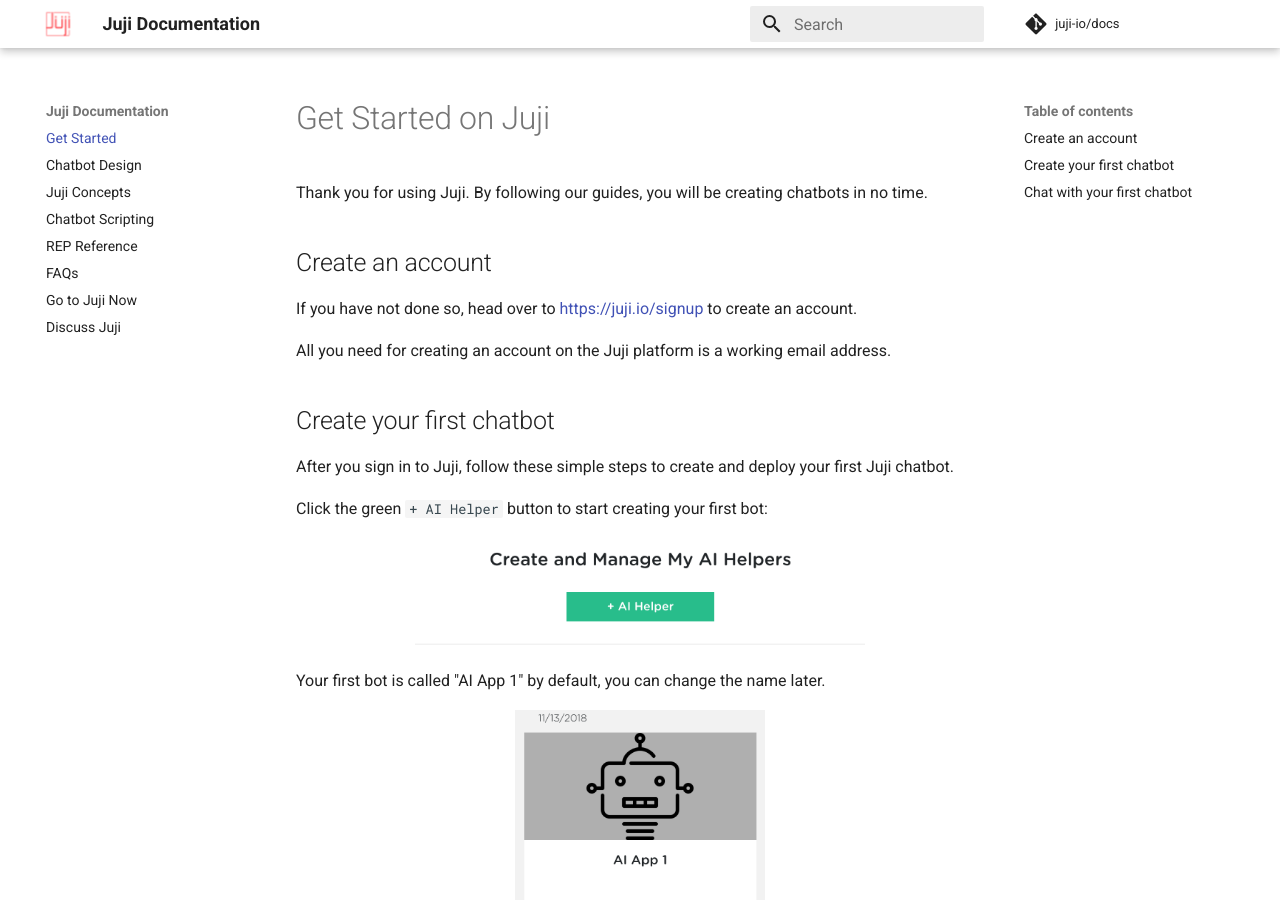
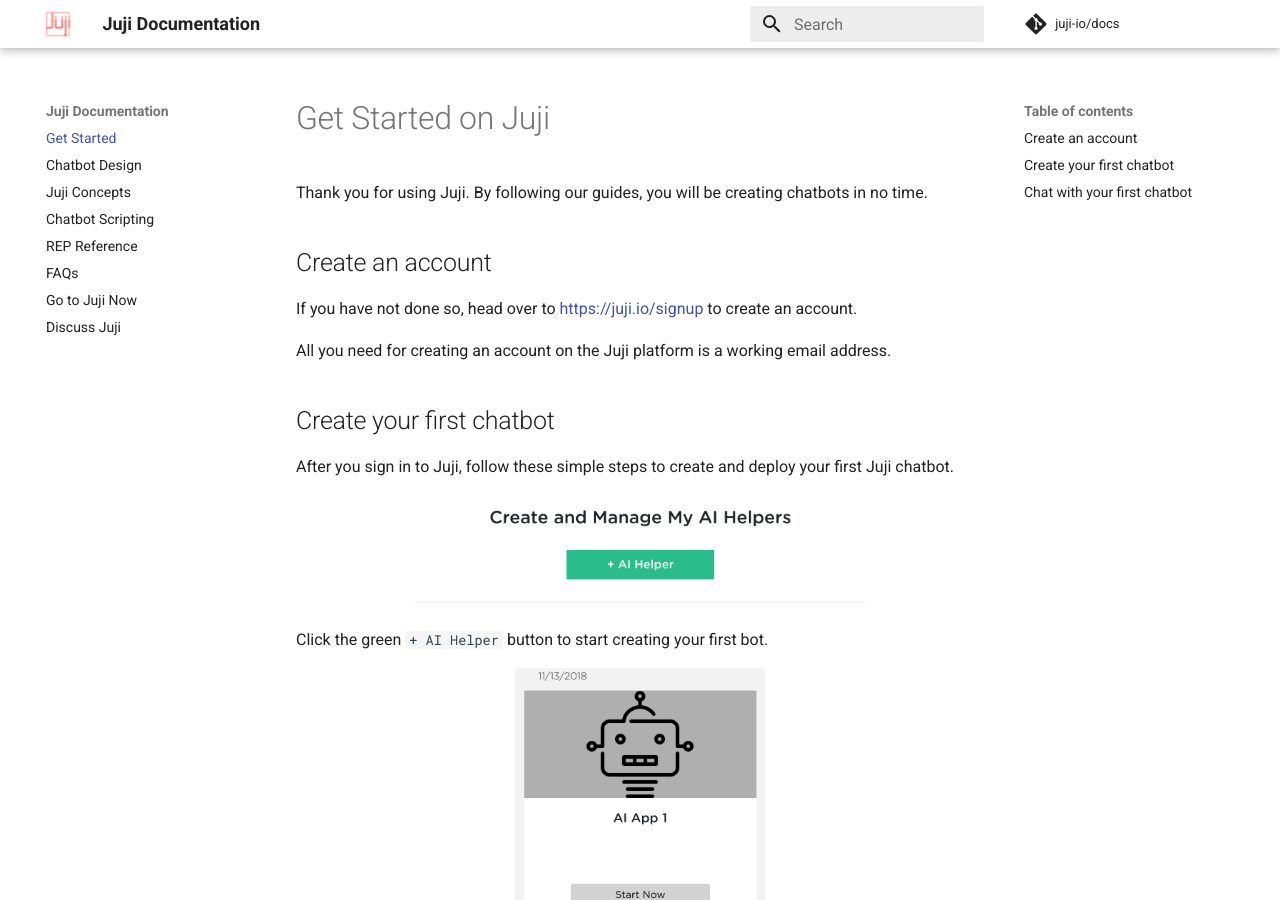
Before and after one commit to juji-io/docs, an MkDocs documentation site: the page built from docs/index.md, in a window 1280 px wide and 900 px high. Built offline with MkDocs 1.6.1 and Material for MkDocs 9.7.7, drawn with Linux system fonts in a browser that asks for light colours; comment, search, counter and statistics services are not loaded.

```diff
--- a/docs/index.md
+++ b/docs/index.md
@@ -14,13 +14,13 @@ address.
 After you sign in to Juji, follow these simple steps to create and deploy your
 first Juji chatbot.
 
-Click the green `+ AI Helper` button to start creating your first bot:
-
 <p align="center"><img src="img/create-ai.png" alt="Create an AI" width="450"/></p>
 
-Your first bot is called "AI App 1" by default, you can change the name later.
+Click the green `+ AI Helper` button to start creating your first bot.
 
 <p align="center"><img src="img/ai-app-1.png" alt="AI App 1" width="250"/></p>
+
+Your first bot is called "AI App 1" by default, you can change the name later.
 
 Click the `Start Now` button, you can now choose a template for your bot.
 
```
Also changed, not shown: docs/img/chat-cover.png, docs/img/choose-template.png.
